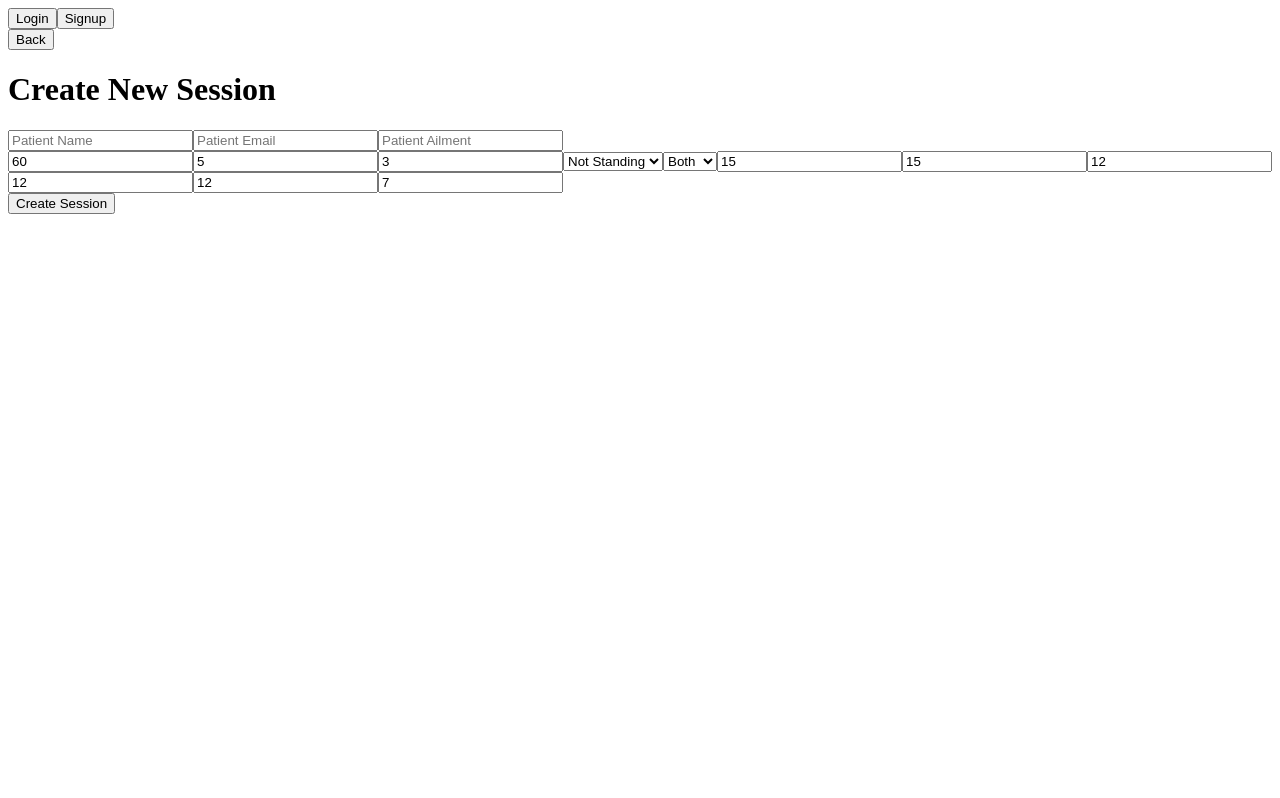
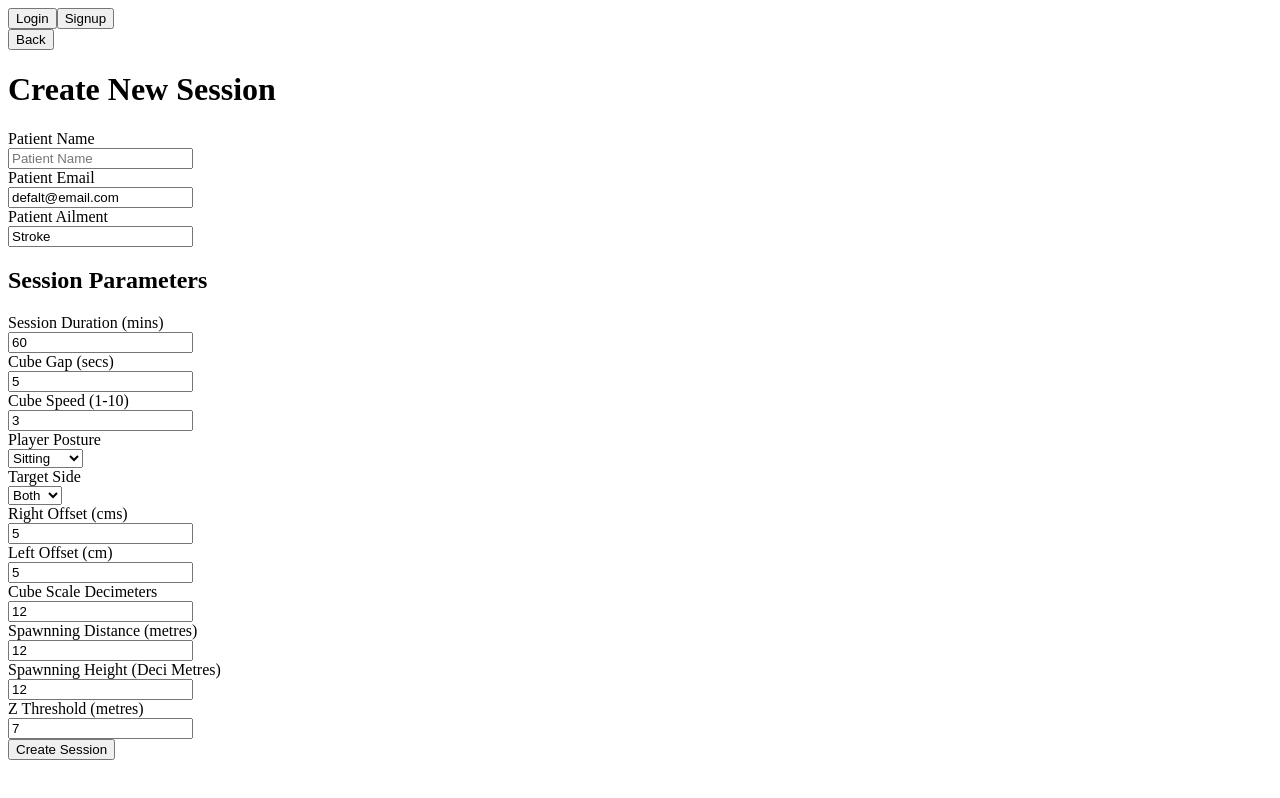
Before and after one commit to abhilash-mukherjee/pilot-web-client, a React (Vite) app: page /create-session in a window 1280 px wide. Built offline with nearby package versions, Linux system fonts and the light colour scheme; no server answers.

Commit message:
Updated create session page

```diff
--- a/src/components/CurrentSessionContainer.jsx
+++ b/src/components/CurrentSessionContainer.jsx
@@ -27,7 +27,8 @@ export function CurrentSessionContainer() {
 
             // Only update state if the new data is different to minimize re-renders
             if (!isEqual(newData.sessionData, sessionData) || !newData.sessionData) {
-                console.log("updated");
+                if(!newData.sessionData) newData.sessionData = null;
+                console.log("updated", newData.sessionData);
                 setSessionData(newData.sessionData);
             }
 
--- /dev/null
+++ b/src/helpers/constants.js
@@ -0,0 +1 @@
+export const halfHeadLengthCentimeters = 8;
--- a/src/pages/CreateSessionPage.jsx.jsx
+++ b/src/pages/CreateSessionPage.jsx
@@ -2,7 +2,8 @@ import React, { useState } from 'react';
 import { useNavigate } from 'react-router-dom';
 import { useSetRecoilState } from 'recoil';
 import { curretSessionDataState } from '../state/atoms'; // Adjust the import path as necessary
-import {BASE_URL} from '../helpers/strings'; // Ensure this matches your project structure
+import { BASE_URL } from '../helpers/strings'; // Ensure this matches your project structure
+import { halfHeadLengthCentimeters } from '../helpers/constants';
 
 export function CreateSessionPage() {
   const navigate = useNavigate();
@@ -10,9 +11,9 @@ export function CreateSessionPage() {
   const [formData, setFormData] = useState({
     module: "LATERAL_MOVEMENT",
     patientDetails: {
-      email: "",
+      email: "defalt@email.com",
       name: "",
-      ailment: ""
+      ailment: "Stroke"
     },
     sessionParams: {
       duration: 60,
@@ -20,8 +21,8 @@ export function CreateSessionPage() {
       speed: 3,
       isStanding: false,
       targetSide: "BOTH",
-      rightOffsetCentimeters: 15,
-      leftOffsetCentimeters: 15,
+      rightOffsetCentimeters: 5,
+      leftOffsetCentimeters: 5,
       cubeScaleDecimeters: 12,
       spawningDistanceMetres: 12,
       spawnHeightDecimetres: 12,
@@ -90,6 +91,7 @@ export function CreateSessionPage() {
       <form onSubmit={handleSubmit}>
         {/* Patient Details Inputs */}
         <div>
+          <div>Patient Name</div>
           <input
             name="name"
             value={formData.patientDetails.name}
@@ -98,6 +100,7 @@ export function CreateSessionPage() {
             placeholder="Patient Name"
             required
           />
+          <div>Patient Email</div>
           <input
             name="email"
             value={formData.patientDetails.email}
@@ -106,6 +109,8 @@ export function CreateSessionPage() {
             placeholder="Patient Email"
             required
           />
+          <div>Patient Ailment</div>
+
           <input
             name="ailment"
             value={formData.patientDetails.ailment}
@@ -117,6 +122,9 @@ export function CreateSessionPage() {
         </div>
 
         {/* Session Params Inputs */}
+        <h2>Session Parameters</h2>
+        <div>Session Duration (mins)</div>
+
         <div>
           <input
             type="number"
@@ -127,6 +135,8 @@ export function CreateSessionPage() {
             placeholder="Duration (in seconds)"
             required
           />
+          <div>Cube Gap (secs)</div>
+
           <input
             type="number"
             name="cubeGap"
@@ -136,6 +146,7 @@ export function CreateSessionPage() {
             placeholder="Cube Gap"
             required
           />
+          <div>Cube Speed (1-10)</div>
           <input
             type="number"
             name="speed"
@@ -145,6 +156,7 @@ export function CreateSessionPage() {
             placeholder="Speed"
             required
           />
+          <div>Player Posture</div>
           <select
             name="isStanding"
             value={formData.sessionParams.isStanding}
@@ -153,8 +165,10 @@ export function CreateSessionPage() {
             required
           >
             <option value={true}>Standing</option>
-            <option value={false}>Not Standing</option>
+            <option value={false}>Sitting</option>
           </select>
+          <div>Target Side</div>
+
           <select
             name="targetSide"
             value={formData.sessionParams.targetSide}
@@ -166,15 +180,18 @@ export function CreateSessionPage() {
             <option value="RIGHT">Right</option>
             <option value="BOTH">Both</option>
           </select>
+          <div>Right Offset (cms)</div>
           <input
             type="number"
             name="rightOffsetCentimeters"
             value={formData.sessionParams.rightOffsetCentimeters}
             onChange={handleChange}
             data-section="sessionParams"
-            placeholder="Right Offset (cm)"
+            placeholder="Right Offset (cms)"
             required
           />
+          <div>Left Offset (cm)</div>
+
           <input
             type="number"
             name="leftOffsetCentimeters"
@@ -184,6 +201,8 @@ export function CreateSessionPage() {
             placeholder="Left Offset (cm)"
             required
           />
+          <div>Cube Scale Decimeters</div>
+
           <input
             type="number"
             name="cubeScaleDecimeters"
@@ -193,6 +212,8 @@ export function CreateSessionPage() {
             placeholder="Cube Scale (dm)"
             required
           />
+          <div>Spawnning Distance (metres)</div>
+
           <input
             type="number"
             name="spawningDistanceMetres"
@@ -202,6 +223,7 @@ export function CreateSessionPage() {
             placeholder="Spawning Distance (m)"
             required
           />
+          <div>Spawnning Height (Deci Metres)</div>
           <input
             type="number"
             name="spawnHeightDecimetres"
@@ -211,6 +233,7 @@ export function CreateSessionPage() {
             placeholder="Spawn Height (dm)"
             required
           />
+          <div>Z Threshold (metres)</div>
           <input
             type="number"
             name="zThresholdInMetres"
--- a/src/pages/DashboardPage.jsx
+++ b/src/pages/DashboardPage.jsx
@@ -1,6 +1,6 @@
 import React, { useEffect } from 'react';
 import { useNavigate } from 'react-router-dom';
-import { useRecoilValue } from 'recoil';
+import { useRecoilValue, useSetRecoilState } from 'recoil';
 import { authState, curretSessionDataState } from '../state/atoms'; // Ensure paths are correct
 import { CurrentSessionContainer } from "../components/CurrentSessionContainer";
 import {BASE_URL} from '../helpers/strings'; // Ensure this path matches your project structure
@@ -9,6 +9,7 @@ import { SessionHolder } from '../components/SessionHolder';
 export function DashboardPage() {
   const auth = useRecoilValue(authState);
   const sessionData = useRecoilValue(curretSessionDataState);
+  const setSessionData = useSetRecoilState(curretSessionDataState);
   const navigate = useNavigate();
 
   useEffect(() => {
@@ -36,6 +37,7 @@ export function DashboardPage() {
 
           const data = await response.json();
           if (!response.ok) {
+            setSessionData(null);
             throw new Error(data.message || 'Failed to end session');
           }
           alert(data.message); // Notify user of success
```
